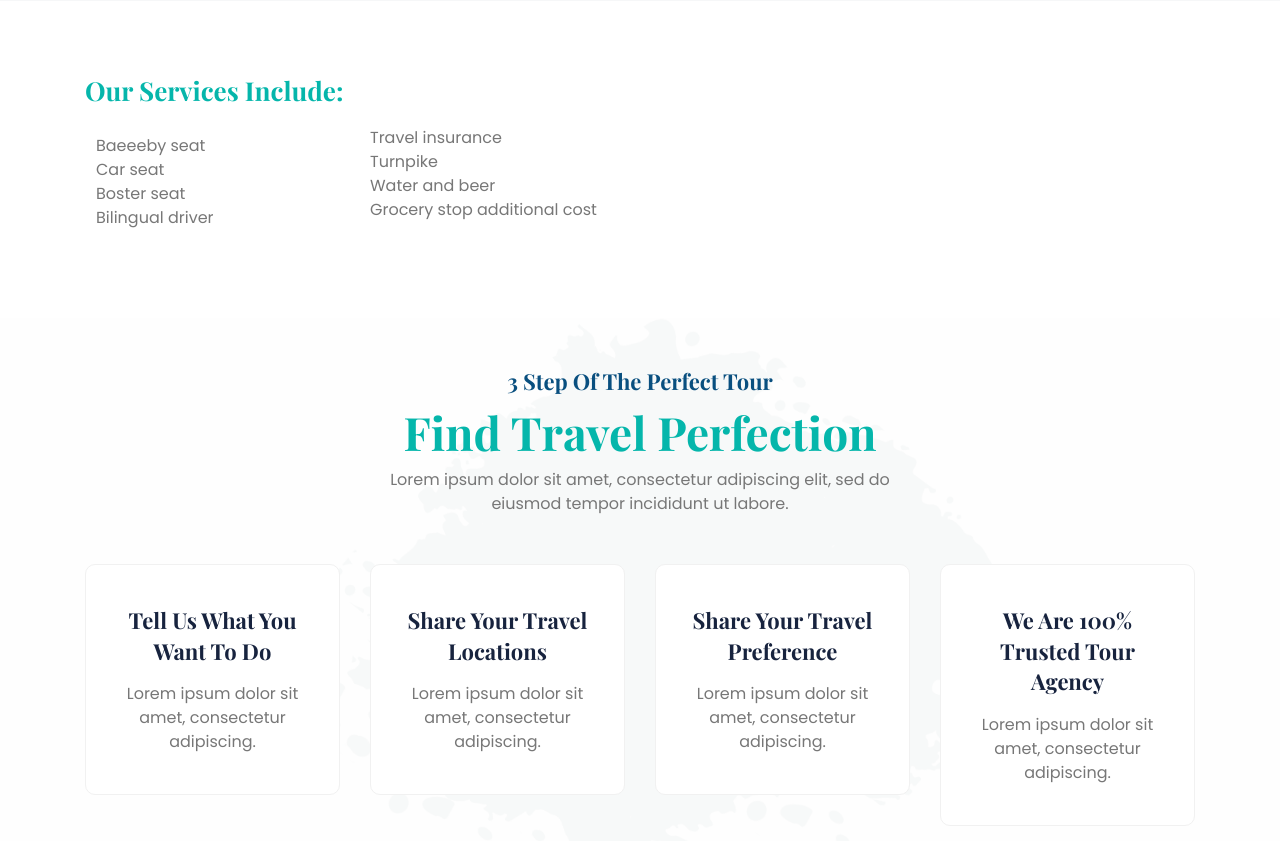
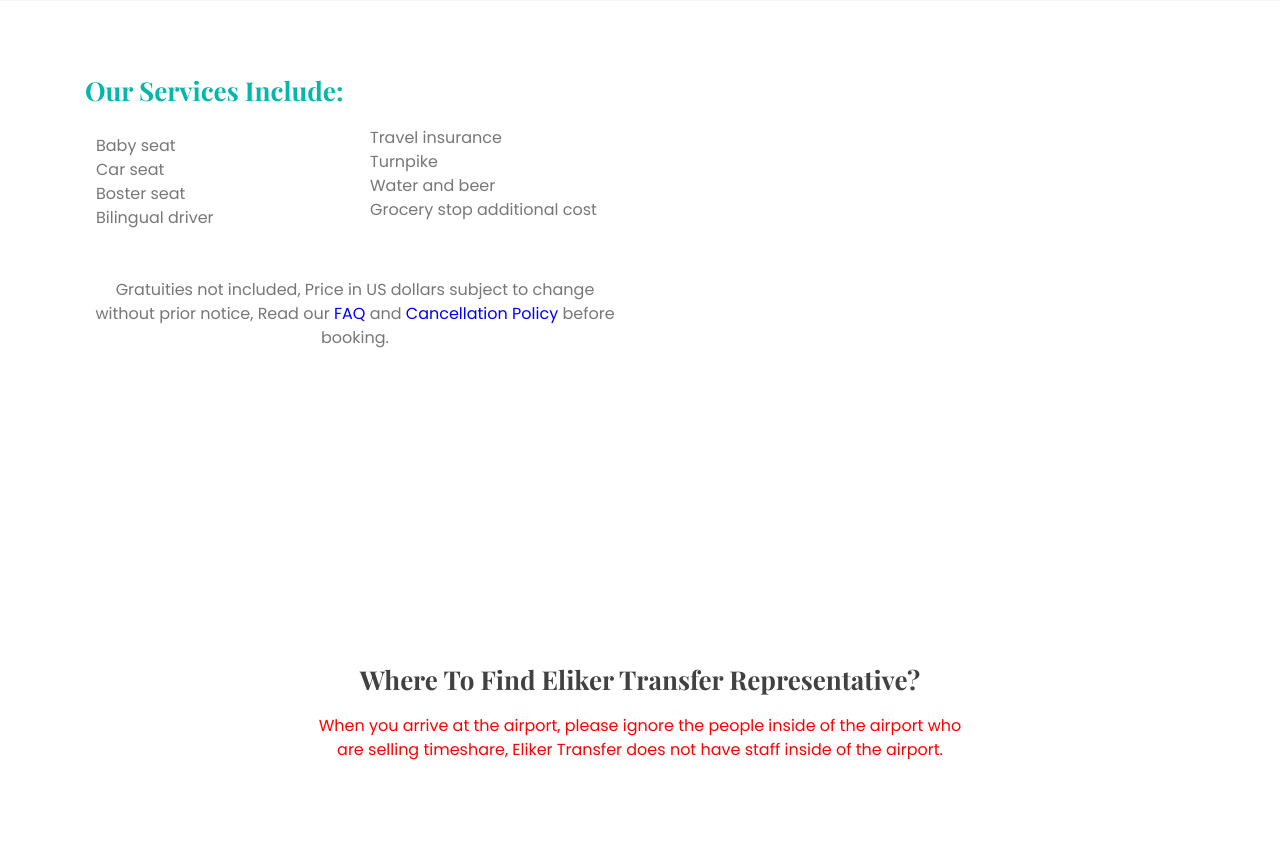
Before and after one commit to Ivonnemtz96/ElikerDesign, a PHP site: page / in a window 1280 px wide. Shown: the part 1900-2741 px from the top of the page. Run offline with PHP 8.4, Linux system fonts and the light colour scheme; some libraries are stand-ins or nearby versions.

Commit message:
cambios index

```diff
--- a/elikerdesign/modules/index.php
+++ b/elikerdesign/modules/index.php
@@ -370,7 +370,7 @@
                     <div class="col-6">
                         <p>
                         <ul>
-                            <li><i class="checked"></i> Baeeeby seat</li> <br>
+                            <li><i class="checked"></i> Baby seat</li> <br>
                             <li>Car seat</li><br>
                             <li>Boster seat</li><br>
                             <li>Bilingual driver</li>
@@ -386,9 +386,35 @@
                         </ul>
                     </div>
                 </div>
-            </div>
-        </div>
-    </div>
+                <p class="text-center mt-5">
+                    Gratuities not included, Price in US dollars subject to change without prior notice, Read our <a style="color: blue;" href="#">FAQ</a> and
+                    <a style="color: blue;" href="#"> Cancellation Policy</a> before booking.
+                </p>
+            </div>
+        </div>
+    </div>
+</section>
+
+<section class="slider">
+
+</section>
+
+<section class="findEliker">
+    <div class="container text-center">
+        <h3 style="color: #414141;">Where to find Eliker Transfer representative?</h3>
+        <span style="color: red;">
+            When you arrive at the airport, please ignore the people inside of the airport who <br> are selling timeshare, Eliker Transfer does not have staff inside of the airport.
+        </span>
+        <div class="row">
+            <div class="col-12 col-lg-6">
+
+            </div>
+            <div class="col-12 col-lg-6">
+
+            </div>
+        </div>
+    </div>
+
 </section>
 
 <section class="about-us pb-6 pt-6" style="
```
